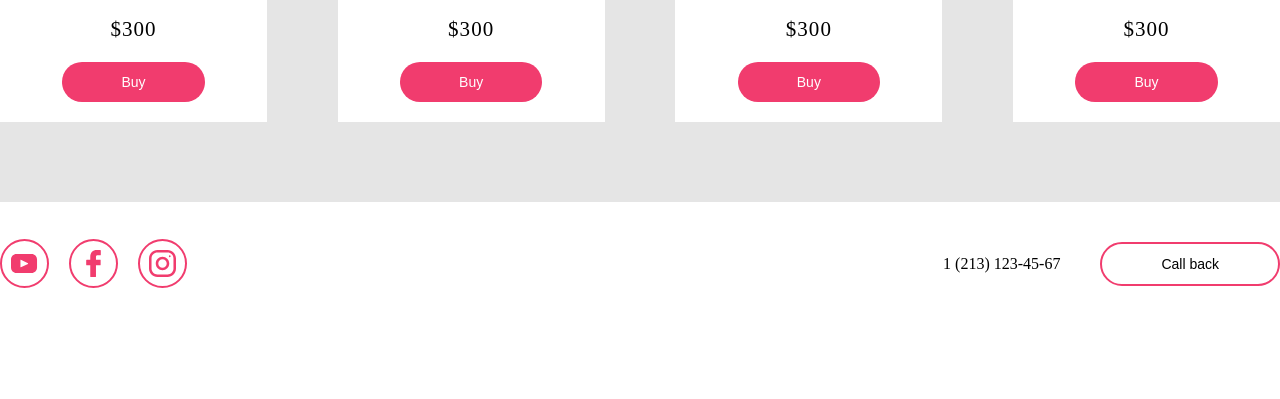
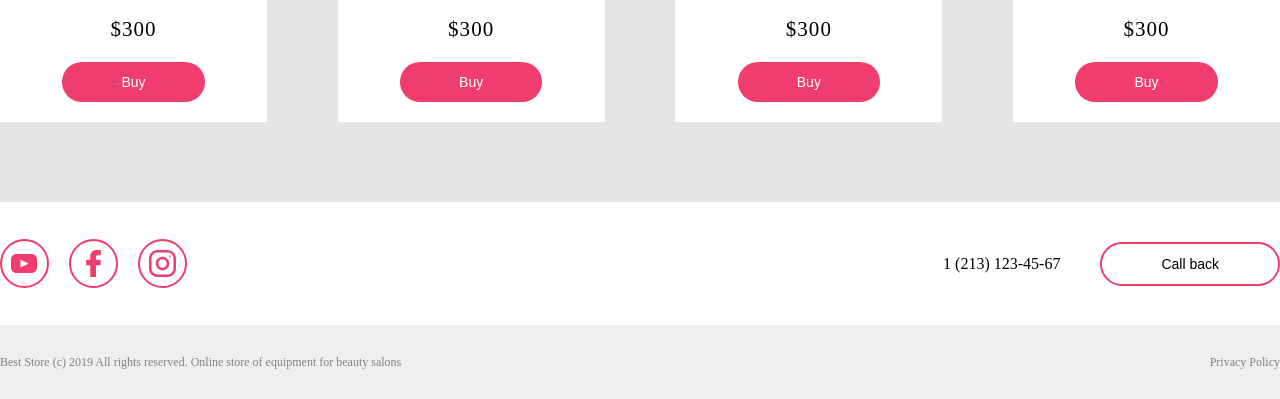
Before and after one commit to RomanMokeychuk/chairs-shop-onliner, a website: page index.html in a window 1280 px wide. Shown: the part 2456-2855 px from the top of the page. Before the commit the page ends 2781 px from the top, so only its background shows below. Drawn offline with Linux system fonts and the light colour scheme.

Commit message:
add styles and html for copyright block

```diff
--- a/index.html
+++ b/index.html
@@ -359,5 +359,18 @@
             </div>
         </footer>
         <!-- FOOTER -->
+
+        <!-- COPYRIGHT -->
+        <section class="copyright">
+            <div class="wrapper copyright__wrapper">
+                <span class="copyright__text">
+                    Best Store (c) 2019 All rights reserved. Online store of
+                    equipment for beauty salons
+                </span>
+                <a href="#" class="copyright__link">Privacy Policy</a>
+            </div>
+        </section>
+
+        <!-- COPYRIGHT -->
     </body>
 </html>
--- a/src/scss/constants/_constants.scss
+++ b/src/scss/constants/_constants.scss
@@ -1,7 +1,6 @@
 $primary1: #f13c6e;
 $primary2: #ffffff;
 $primary3: #e5e5e5;
-$primary4: #efefef;
 
 $title-text-color: #000000;
 $link-text-color: #000000;
--- a/src/scss/index.scss
+++ b/src/scss/index.scss
@@ -18,3 +18,4 @@
 @import "./modules/info-blocks";
 @import "./modules/sponsors";
 @import "./modules/footer";
+@import "./modules/copyright";
--- /dev/null
+++ b/src/scss/modules/_copyright.scss
@@ -0,0 +1,22 @@
+$copyright-background: #efefef;
+$copyright-text-color: #828282;
+
+.copyright {
+    background: $copyright-background;
+
+    &__wrapper {
+        display: flex;
+        justify-content: space-between;
+        align-items: center;
+
+        padding: 30px 0;
+    }
+
+    &__text,
+    &__link {
+        font-size: 1.2rem;
+        line-height: 1.4rem;
+
+        color: $copyright-text-color;
+    }
+}
```
Also changed, not shown: src/css/index.css.
